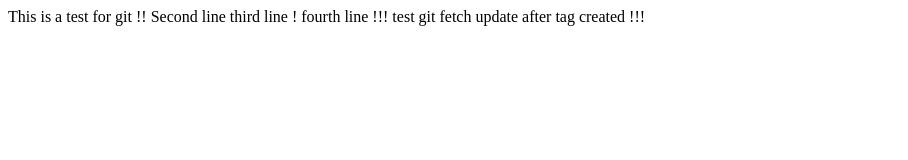
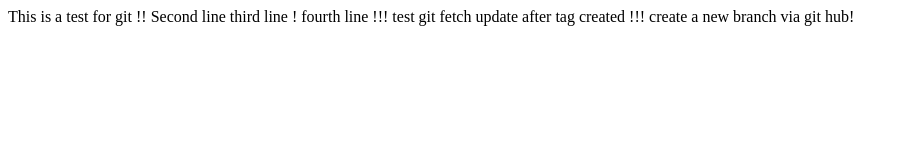
Before and after one commit to me00266/my_first_proj_learning_git, a plain HTML site: page index.html in a window 1280 px wide. Shown: the whole page, without its empty margins (0-908 px from the left). Drawn offline with Linux system fonts and the light colour scheme.

Commit message:
Update index.html

```diff
--- a/index.html
+++ b/index.html
@@ -6,5 +6,6 @@ third line !
 fourth line !!!
 test git fetch
  update after tag created !!!
+ create a new branch via git hub!
 </body>
 </html>
```
